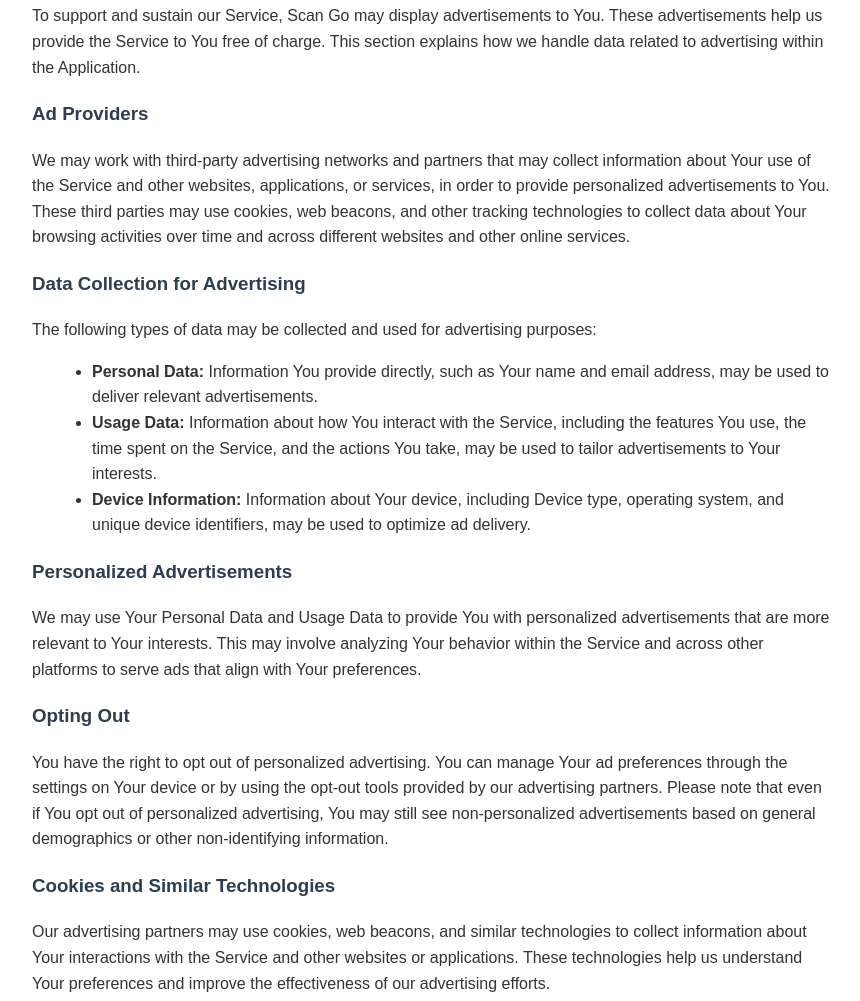
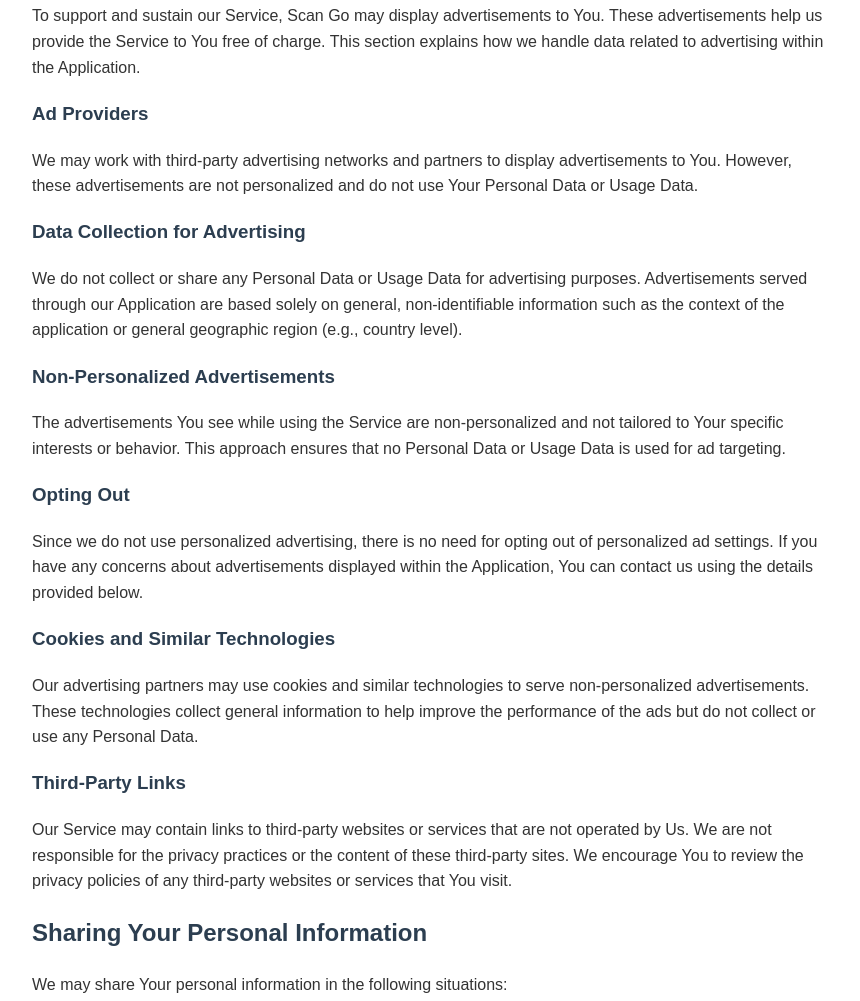
Before and after one commit to Ompal07/Ompal07.github.io, a plain HTML site: page scan-go-privacy-policy.html in a window 1280 px wide. Shown: the part 2820-3821 px from the top of the page, without its empty margins (208-1068 px from the left). Drawn offline with Linux system fonts and the light colour scheme.

Commit message:
Updated the privacy policy

```diff
--- a/scan-go-privacy-policy.html
+++ b/scan-go-privacy-policy.html
@@ -105,27 +105,23 @@
     <p>To support and sustain our Service, Scan Go may display advertisements to You. These advertisements help us provide the Service to You free of charge. This section explains how we handle data related to advertising within the Application.</p>
 
     <h3>Ad Providers</h3>
-    <p>We may work with third-party advertising networks and partners that may collect information about Your use of the Service and other websites, applications, or services, in order to provide personalized advertisements to You. These third parties may use cookies, web beacons, and other tracking technologies to collect data about Your browsing activities over time and across different websites and other online services.</p>
+    <p>We may work with third-party advertising networks and partners to display advertisements to You. However, these advertisements are not personalized and do not use Your Personal Data or Usage Data.</p>
 
     <h3>Data Collection for Advertising</h3>
-    <p>The following types of data may be collected and used for advertising purposes:</p>
-    <ul>
-        <li><strong>Personal Data:</strong> Information You provide directly, such as Your name and email address, may be used to deliver relevant advertisements.</li>
-        <li><strong>Usage Data:</strong> Information about how You interact with the Service, including the features You use, the time spent on the Service, and the actions You take, may be used to tailor advertisements to Your interests.</li>
-        <li><strong>Device Information:</strong> Information about Your device, including Device type, operating system, and unique device identifiers, may be used to optimize ad delivery.</li>
-    </ul>
+    <p>We do not collect or share any Personal Data or Usage Data for advertising purposes. Advertisements served through our Application are based solely on general, non-identifiable information such as the context of the application or general geographic region (e.g., country level).</p>
 
-    <h3>Personalized Advertisements</h3>
-    <p>We may use Your Personal Data and Usage Data to provide You with personalized advertisements that are more relevant to Your interests. This may involve analyzing Your behavior within the Service and across other platforms to serve ads that align with Your preferences.</p>
+    <h3>Non-Personalized Advertisements</h3>
+    <p>The advertisements You see while using the Service are non-personalized and not tailored to Your specific interests or behavior. This approach ensures that no Personal Data or Usage Data is used for ad targeting.</p>
 
     <h3>Opting Out</h3>
-    <p>You have the right to opt out of personalized advertising. You can manage Your ad preferences through the settings on Your device or by using the opt-out tools provided by our advertising partners. Please note that even if You opt out of personalized advertising, You may still see non-personalized advertisements based on general demographics or other non-identifying information.</p>
+    <p>Since we do not use personalized advertising, there is no need for opting out of personalized ad settings. If you have any concerns about advertisements displayed within the Application, You can contact us using the details provided below.</p>
 
     <h3>Cookies and Similar Technologies</h3>
-    <p>Our advertising partners may use cookies, web beacons, and similar technologies to collect information about Your interactions with the Service and other websites or applications. These technologies help us understand Your preferences and improve the effectiveness of our advertising efforts.</p>
+    <p>Our advertising partners may use cookies and similar technologies to serve non-personalized advertisements. These technologies collect general information to help improve the performance of the ads but do not collect or use any Personal Data.</p>
 
     <h3>Third-Party Links</h3>
     <p>Our Service may contain links to third-party websites or services that are not operated by Us. We are not responsible for the privacy practices or the content of these third-party sites. We encourage You to review the privacy policies of any third-party websites or services that You visit.</p>
+
 
     <h2>Sharing Your Personal Information</h2>
     <p>We may share Your personal information in the following situations:</p>
```
